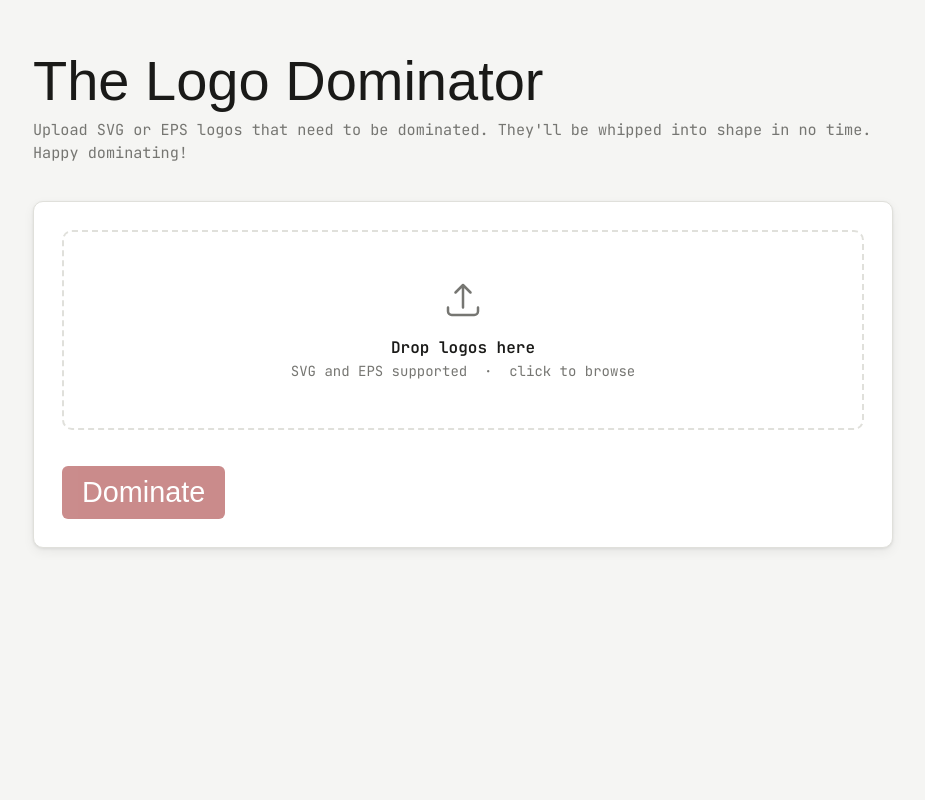
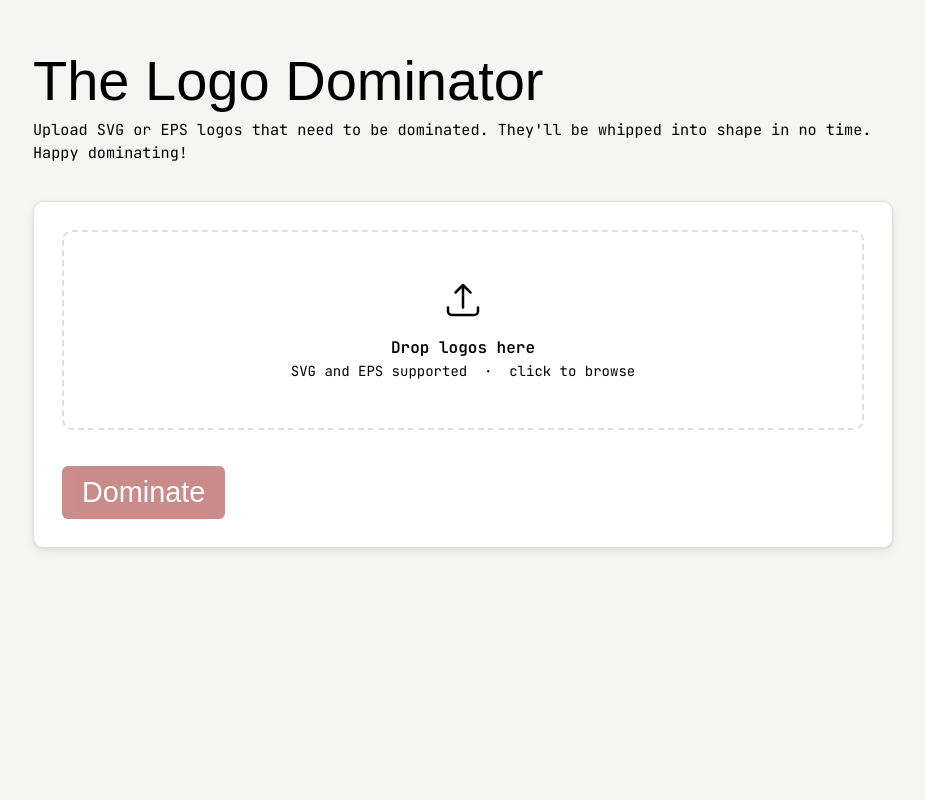
Before and after one commit to archie-sessions/logo-dominator, a Flask app: page / in a window 1280 px wide. Shown: the whole page, without its empty margins (177-1102 px from the left). Run offline with Flask 3, Linux system fonts and the light colour scheme; some web fonts are replaced.

Commit message:
Set all non-button text to black
Co-Authored-By: Claude Sonnet 4.6 <noreply@anthropic.com>

```diff
--- a/web/templates/index.html
+++ b/web/templates/index.html
@@ -12,8 +12,8 @@
       --bg:       #f5f5f3;
       --surface:  #ffffff;
       --border:   #e0e0db;
-      --text:     #1a1a18;
-      --muted:    #767672;
+      --text:     #000000;
+      --muted:    #000000;
       --accent:   #2563eb;
       --accent-h: #1d4ed8;
       --danger:   #dc2626;
```
